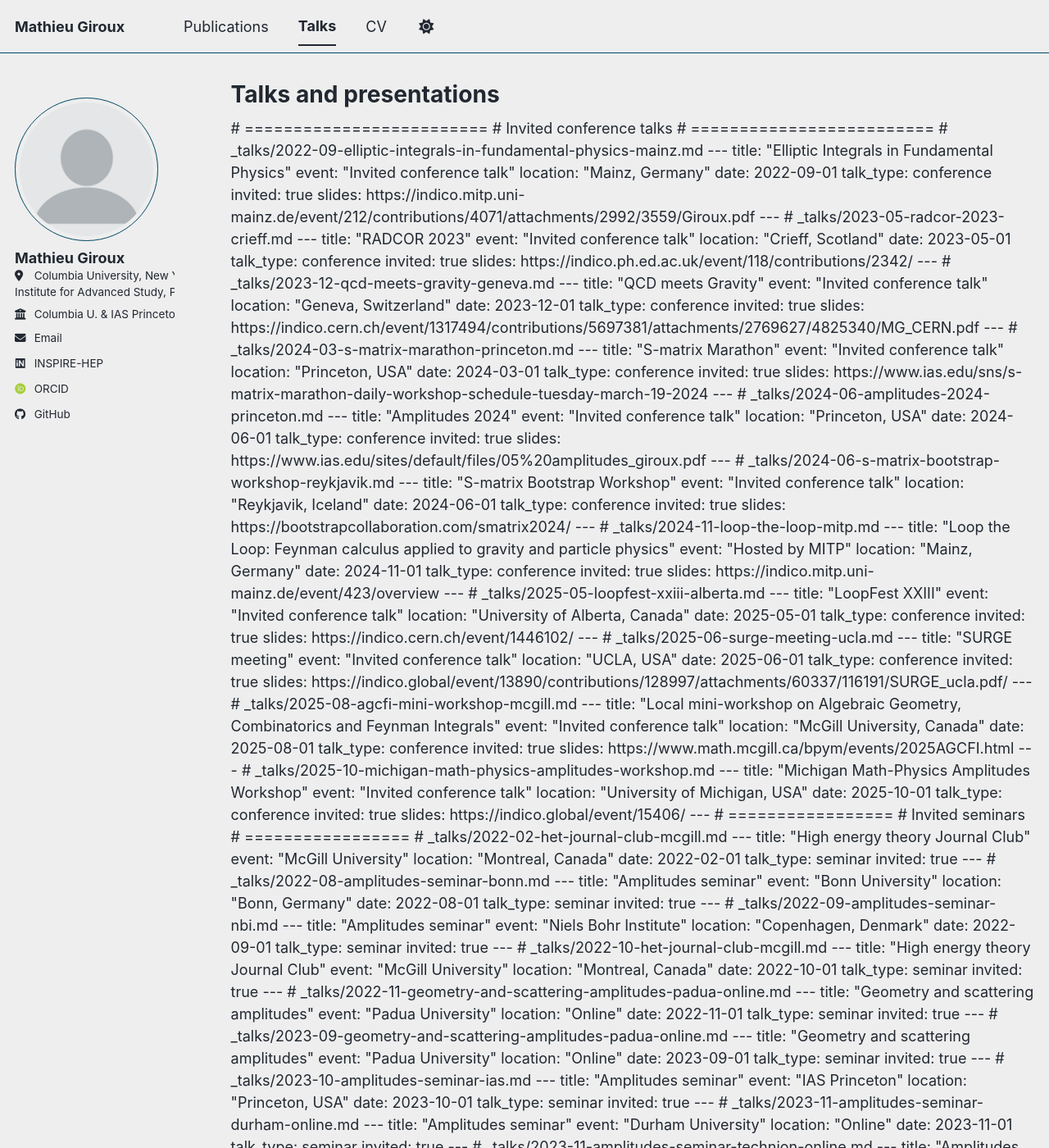
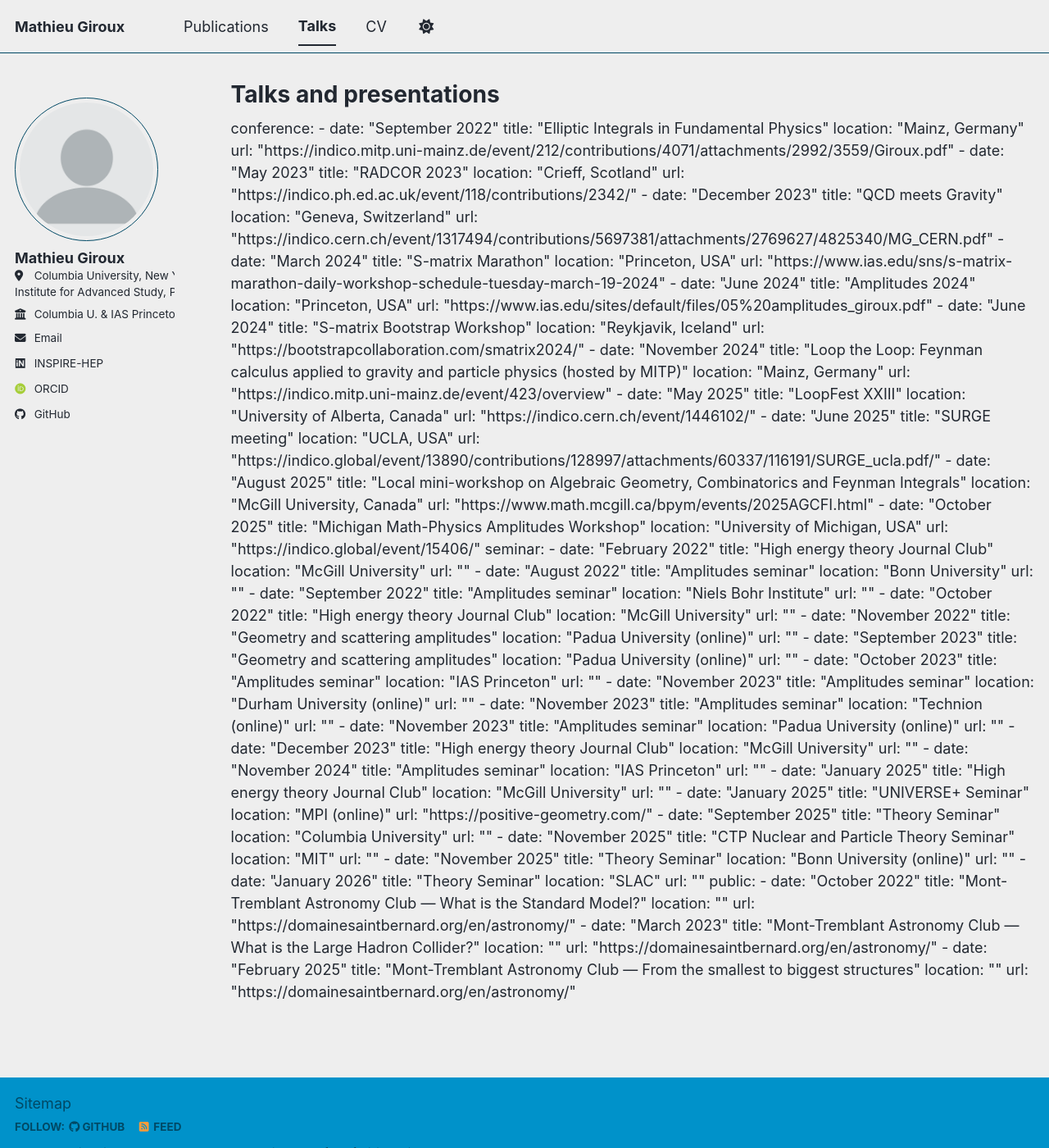
Before and after one commit to StrangeQuark007/StrangeQuark007.github.io, a Jekyll site: the page built from _pages/talks.html, in a window 1280 px wide and 1400 px high. Shown: the whole window at 82% size. Built offline with Jekyll 4.4.1, drawn with Linux system fonts in a browser that asks for light colours; some web fonts are replaced; a script bundle is joined from its source files by our own code; library files that are not in the unit come from our copies; some of the changed text lies outside the part shown.

Commit message:
Update talks.html

```diff
--- a/_pages/talks.html
+++ b/_pages/talks.html
@@ -4,355 +4,168 @@ title: "Talks and presentations"
 permalink: /talks/
 author_profile: true
 ---
+conference:
+  - date: "September 2022"
+    title: "Elliptic Integrals in Fundamental Physics"
+    location: "Mainz, Germany"
+    url: "https://indico.mitp.uni-mainz.de/event/212/contributions/4071/attachments/2992/3559/Giroux.pdf"
 
-# =========================
-# Invited conference talks
-# =========================
+  - date: "May 2023"
+    title: "RADCOR 2023"
+    location: "Crieff, Scotland"
+    url: "https://indico.ph.ed.ac.uk/event/118/contributions/2342/"
 
-# _talks/2022-09-elliptic-integrals-in-fundamental-physics-mainz.md
----
-title: "Elliptic Integrals in Fundamental Physics"
-event: "Invited conference talk"
-location: "Mainz, Germany"
-date: 2022-09-01
-talk_type: conference
-invited: true
-slides: https://indico.mitp.uni-mainz.de/event/212/contributions/4071/attachments/2992/3559/Giroux.pdf
----
+  - date: "December 2023"
+    title: "QCD meets Gravity"
+    location: "Geneva, Switzerland"
+    url: "https://indico.cern.ch/event/1317494/contributions/5697381/attachments/2769627/4825340/MG_CERN.pdf"
 
-# _talks/2023-05-radcor-2023-crieff.md
----
-title: "RADCOR 2023"
-event: "Invited conference talk"
-location: "Crieff, Scotland"
-date: 2023-05-01
-talk_type: conference
-invited: true
-slides: https://indico.ph.ed.ac.uk/event/118/contributions/2342/
----
+  - date: "March 2024"
+    title: "S-matrix Marathon"
+    location: "Princeton, USA"
+    url: "https://www.ias.edu/sns/s-matrix-marathon-daily-workshop-schedule-tuesday-march-19-2024"
 
-# _talks/2023-12-qcd-meets-gravity-geneva.md
----
-title: "QCD meets Gravity"
-event: "Invited conference talk"
-location: "Geneva, Switzerland"
-date: 2023-12-01
-talk_type: conference
-invited: true
-slides: https://indico.cern.ch/event/1317494/contributions/5697381/attachments/2769627/4825340/MG_CERN.pdf
----
+  - date: "June 2024"
+    title: "Amplitudes 2024"
+    location: "Princeton, USA"
+    url: "https://www.ias.edu/sites/default/files/05%20amplitudes_giroux.pdf"
 
-# _talks/2024-03-s-matrix-marathon-princeton.md
----
-title: "S-matrix Marathon"
-event: "Invited conference talk"
-location: "Princeton, USA"
-date: 2024-03-01
-talk_type: conference
-invited: true
-slides: https://www.ias.edu/sns/s-matrix-marathon-daily-workshop-schedule-tuesday-march-19-2024
----
+  - date: "June 2024"
+    title: "S-matrix Bootstrap Workshop"
+    location: "Reykjavik, Iceland"
+    url: "https://bootstrapcollaboration.com/smatrix2024/"
 
-# _talks/2024-06-amplitudes-2024-princeton.md
----
-title: "Amplitudes 2024"
-event: "Invited conference talk"
-location: "Princeton, USA"
-date: 2024-06-01
-talk_type: conference
-invited: true
-slides: https://www.ias.edu/sites/default/files/05%20amplitudes_giroux.pdf
----
+  - date: "November 2024"
+    title: "Loop the Loop: Feynman calculus applied to gravity and particle physics (hosted by MITP)"
+    location: "Mainz, Germany"
+    url: "https://indico.mitp.uni-mainz.de/event/423/overview"
 
-# _talks/2024-06-s-matrix-bootstrap-workshop-reykjavik.md
----
-title: "S-matrix Bootstrap Workshop"
-event: "Invited conference talk"
-location: "Reykjavik, Iceland"
-date: 2024-06-01
-talk_type: conference
-invited: true
-slides: https://bootstrapcollaboration.com/smatrix2024/
----
+  - date: "May 2025"
+    title: "LoopFest XXIII"
+    location: "University of Alberta, Canada"
+    url: "https://indico.cern.ch/event/1446102/"
 
-# _talks/2024-11-loop-the-loop-mitp.md
----
-title: "Loop the Loop: Feynman calculus applied to gravity and particle physics"
-event: "Hosted by MITP"
-location: "Mainz, Germany"
-date: 2024-11-01
-talk_type: conference
-invited: true
-slides: https://indico.mitp.uni-mainz.de/event/423/overview
----
+  - date: "June 2025"
+    title: "SURGE meeting"
+    location: "UCLA, USA"
+    url: "https://indico.global/event/13890/contributions/128997/attachments/60337/116191/SURGE_ucla.pdf/"
 
-# _talks/2025-05-loopfest-xxiii-alberta.md
----
-title: "LoopFest XXIII"
-event: "Invited conference talk"
-location: "University of Alberta, Canada"
-date: 2025-05-01
-talk_type: conference
-invited: true
-slides: https://indico.cern.ch/event/1446102/
----
+  - date: "August 2025"
+    title: "Local mini-workshop on Algebraic Geometry, Combinatorics and Feynman Integrals"
+    location: "McGill University, Canada"
+    url: "https://www.math.mcgill.ca/bpym/events/2025AGCFI.html"
 
-# _talks/2025-06-surge-meeting-ucla.md
----
-title: "SURGE meeting"
-event: "Invited conference talk"
-location: "UCLA, USA"
-date: 2025-06-01
-talk_type: conference
-invited: true
-slides: https://indico.global/event/13890/contributions/128997/attachments/60337/116191/SURGE_ucla.pdf/
----
+  - date: "October 2025"
+    title: "Michigan Math-Physics Amplitudes Workshop"
+    location: "University of Michigan, USA"
+    url: "https://indico.global/event/15406/"
 
-# _talks/2025-08-agcfi-mini-workshop-mcgill.md
----
-title: "Local mini-workshop on Algebraic Geometry, Combinatorics and Feynman Integrals"
-event: "Invited conference talk"
-location: "McGill University, Canada"
-date: 2025-08-01
-talk_type: conference
-invited: true
-slides: https://www.math.mcgill.ca/bpym/events/2025AGCFI.html
----
+seminar:
+  - date: "February 2022"
+    title: "High energy theory Journal Club"
+    location: "McGill University"
+    url: ""
 
-# _talks/2025-10-michigan-math-physics-amplitudes-workshop.md
----
-title: "Michigan Math-Physics Amplitudes Workshop"
-event: "Invited conference talk"
-location: "University of Michigan, USA"
-date: 2025-10-01
-talk_type: conference
-invited: true
-slides: https://indico.global/event/15406/
----
+  - date: "August 2022"
+    title: "Amplitudes seminar"
+    location: "Bonn University"
+    url: ""
 
+  - date: "September 2022"
+    title: "Amplitudes seminar"
+    location: "Niels Bohr Institute"
+    url: ""
 
-# =================
-# Invited seminars
-# =================
+  - date: "October 2022"
+    title: "High energy theory Journal Club"
+    location: "McGill University"
+    url: ""
 
-# _talks/2022-02-het-journal-club-mcgill.md
----
-title: "High energy theory Journal Club"
-event: "McGill University"
-location: "Montreal, Canada"
-date: 2022-02-01
-talk_type: seminar
-invited: true
----
+  - date: "November 2022"
+    title: "Geometry and scattering amplitudes"
+    location: "Padua University (online)"
+    url: ""
 
-# _talks/2022-08-amplitudes-seminar-bonn.md
----
-title: "Amplitudes seminar"
-event: "Bonn University"
-location: "Bonn, Germany"
-date: 2022-08-01
-talk_type: seminar
-invited: true
----
+  - date: "September 2023"
+    title: "Geometry and scattering amplitudes"
+    location: "Padua University (online)"
+    url: ""
 
-# _talks/2022-09-amplitudes-seminar-nbi.md
----
-title: "Amplitudes seminar"
-event: "Niels Bohr Institute"
-location: "Copenhagen, Denmark"
-date: 2022-09-01
-talk_type: seminar
-invited: true
----
+  - date: "October 2023"
+    title: "Amplitudes seminar"
+    location: "IAS Princeton"
+    url: ""
 
-# _talks/2022-10-het-journal-club-mcgill.md
----
-title: "High energy theory Journal Club"
-event: "McGill University"
-location: "Montreal, Canada"
-date: 2022-10-01
-talk_type: seminar
-invited: true
----
+  - date: "November 2023"
+    title: "Amplitudes seminar"
+    location: "Durham University (online)"
+    url: ""
 
-# _talks/2022-11-geometry-and-scattering-amplitudes-padua-online.md
----
-title: "Geometry and scattering amplitudes"
-event: "Padua University"
-location: "Online"
-date: 2022-11-01
-talk_type: seminar
-invited: true
----
+  - date: "November 2023"
+    title: "Amplitudes seminar"
+    location: "Technion (online)"
+    url: ""
 
-# _talks/2023-09-geometry-and-scattering-amplitudes-padua-online.md
----
-title: "Geometry and scattering amplitudes"
-event: "Padua University"
-location: "Online"
-date: 2023-09-01
-talk_type: seminar
-invited: true
----
+  - date: "November 2023"
+    title: "Amplitudes seminar"
+    location: "Padua University (online)"
+    url: ""
 
-# _talks/2023-10-amplitudes-seminar-ias.md
----
-title: "Amplitudes seminar"
-event: "IAS Princeton"
-location: "Princeton, USA"
-date: 2023-10-01
-talk_type: seminar
-invited: true
----
+  - date: "December 2023"
+    title: "High energy theory Journal Club"
+    location: "McGill University"
+    url: ""
 
-# _talks/2023-11-amplitudes-seminar-durham-online.md
----
-title: "Amplitudes seminar"
-event: "Durham University"
-location: "Online"
-date: 2023-11-01
-talk_type: seminar
-invited: true
----
+  - date: "November 2024"
+    title: "Amplitudes seminar"
+    location: "IAS Princeton"
+    url: ""
 
-# _talks/2023-11-amplitudes-seminar-technion-online.md
----
-title: "Amplitudes seminar"
-event: "Technion"
-location: "Online"
-date: 2023-11-01
-talk_type: seminar
-invited: true
----
+  - date: "January 2025"
+    title: "High energy theory Journal Club"
+    location: "McGill University"
+    url: ""
 
-# _talks/2023-11-amplitudes-seminar-padua-online.md
----
-title: "Amplitudes seminar"
-event: "Padua University"
-location: "Online"
-date: 2023-11-01
-talk_type: seminar
-invited: true
----
+  - date: "January 2025"
+    title: "UNIVERSE+ Seminar"
+    location: "MPI (online)"
+    url: "https://positive-geometry.com/"
 
-# _talks/2023-12-het-journal-club-mcgill.md
----
-title: "High energy theory Journal Club"
-event: "McGill University"
-location: "Montreal, Canada"
-date: 2023-12-01
-talk_type: seminar
-invited: true
----
+  - date: "September 2025"
+    title: "Theory Seminar"
+    location: "Columbia University"
+    url: ""
 
-# _talks/2024-11-amplitudes-seminar-ias.md
----
-title: "Amplitudes seminar"
-event: "IAS Princeton"
-location: "Princeton, USA"
-date: 2024-11-01
-talk_type: seminar
-invited: true
----
+  - date: "November 2025"
+    title: "CTP Nuclear and Particle Theory Seminar"
+    location: "MIT"
+    url: ""
 
-# _talks/2025-01-het-journal-club-mcgill.md
----
-title: "High energy theory Journal Club"
-event: "McGill University"
-location: "Montreal, Canada"
-date: 2025-01-01
-talk_type: seminar
-invited: true
----
+  - date: "November 2025"
+    title: "Theory Seminar"
+    location: "Bonn University (online)"
+    url: ""
 
-# _talks/2025-01-universe-plus-seminar-mpi-online.md
----
-title: "UNIVERSE+ Seminar"
-event: "MPI"
-location: "Online"
-date: 2025-01-01
-talk_type: seminar
-invited: true
-slides: https://positive-geometry.com/
----
+  - date: "January 2026"
+    title: "Theory Seminar"
+    location: "SLAC"
+    url: ""
 
-# _talks/2025-09-theory-seminar-columbia.md
----
-title: "Theory Seminar"
-event: "Columbia University"
-location: "New York, USA"
-date: 2025-09-01
-talk_type: seminar
-invited: true
----
+public:
+  - date: "October 2022"
+    title: "Mont-Tremblant Astronomy Club — What is the Standard Model?"
+    location: ""
+    url: "https://domainesaintbernard.org/en/astronomy/"
 
-# _talks/2025-11-ctp-nuclear-particle-theory-seminar-mit.md
----
-title: "CTP Nuclear and Particle Theory Seminar"
-event: "MIT"
-location: "Cambridge, USA"
-date: 2025-11-01
-talk_type: seminar
-invited: true
----
+  - date: "March 2023"
+    title: "Mont-Tremblant Astronomy Club — What is the Large Hadron Collider?"
+    location: ""
+    url: "https://domainesaintbernard.org/en/astronomy/"
 
-# _talks/2025-11-theory-seminar-bonn-online.md
----
-title: "Theory Seminar"
-event: "Bonn University"
-location: "Online"
-date: 2025-11-01
-talk_type: seminar
-invited: true
----
-
-# _talks/2026-01-theory-seminar-slac.md
----
-title: "Theory Seminar"
-event: "SLAC"
-location: "Stanford, USA"
-date: 2026-01-01
-talk_type: seminar
-invited: true
----
-
-
-# =====================
-# Invited public talks
-# =====================
-
-# _talks/2022-10-mont-tremblant-astronomy-club-standard-model.md
----
-title: "What is the Standard Model?"
-event: "Mont-Tremblant Astronomy Club"
-location: "Quebec, Canada"
-date: 2022-10-01
-talk_type: public
-invited: true
-slides: https://domainesaintbernard.org/en/astronomy/
----
-
-# _talks/2023-03-mont-tremblant-astronomy-club-lhc.md
----
-title: "What is the Large Hadron Collider?"
-event: "Mont-Tremblant Astronomy Club"
-location: "Quebec, Canada"
-date: 2023-03-01
-talk_type: public
-invited: true
-slides: https://domainesaintbernard.org/en/astronomy/
----
-
-# _talks/2025-02-mont-tremblant-astronomy-club-smallest-to-biggest.md
----
-title: "From the smallest to biggest structures"
-event: "Mont-Tremblant Astronomy Club"
-location: "Quebec, Canada"
-date: 2025-02-01
-talk_type: public
-invited: true
-slides: https://domainesaintbernard.org/en/astronomy/
----
+  - date: "February 2025"
+    title: "Mont-Tremblant Astronomy Club — From the smallest to biggest structures"
+    location: ""
+    url: "https://domainesaintbernard.org/en/astronomy/"
 
 
 <!-- {% if site.talkmap_link == true %}
```
